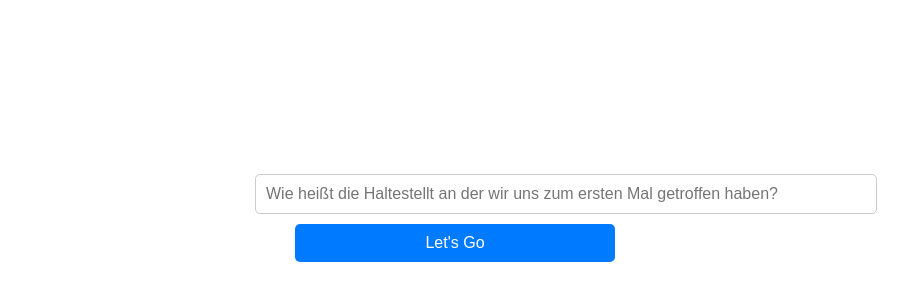
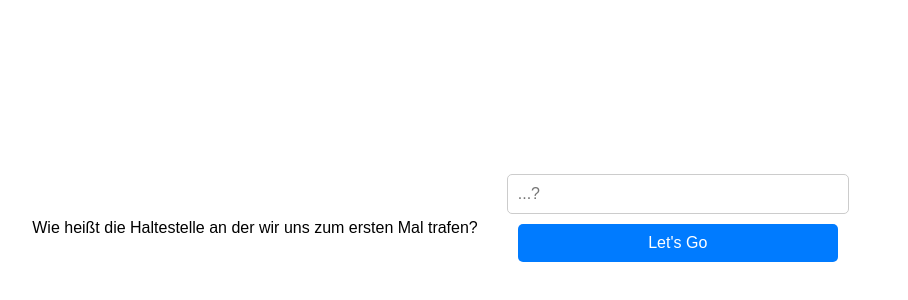
Before and after one commit to xBastie/xBastie.github.io, a plain HTML site: page index.html in a window 1280 px wide. Shown: the part 172-472 px from the top of the page, without its empty margins (185-1093 px from the left). Drawn offline with Linux system fonts and the light colour scheme.

Commit message:
Update index.html

```diff
--- a/index.html
+++ b/index.html
@@ -18,7 +18,7 @@
       text-align: center; /* Zentrierung des Inhalts */
     }
     #userInput {
-      width: 150%;
+      width: 80%;
       padding: 10px;
       margin-bottom: 10px;
       border-radius: 5px;
@@ -43,9 +43,10 @@
  <script src="script.js"></script>
 </head>
 <body>
+<p>Wie heißt die Haltestelle an der wir uns zum ersten Mal trafen?</p>
   <div id="formContainer">
     <form onsubmit="return checkInput()">
-      <input type="text" id="userInput" placeholder="Wie heißt die Haltestellt an der wir uns zum ersten Mal getroffen haben?" autocorrect="off" autocapitalize="none">
+      <input type="text" id="userInput" placeholder="...?" autocorrect="off" autocapitalize="none">
       <button type="submit" id="submitButton">Let's Go</button>
     </form>
     <p id="output"></p>
```
